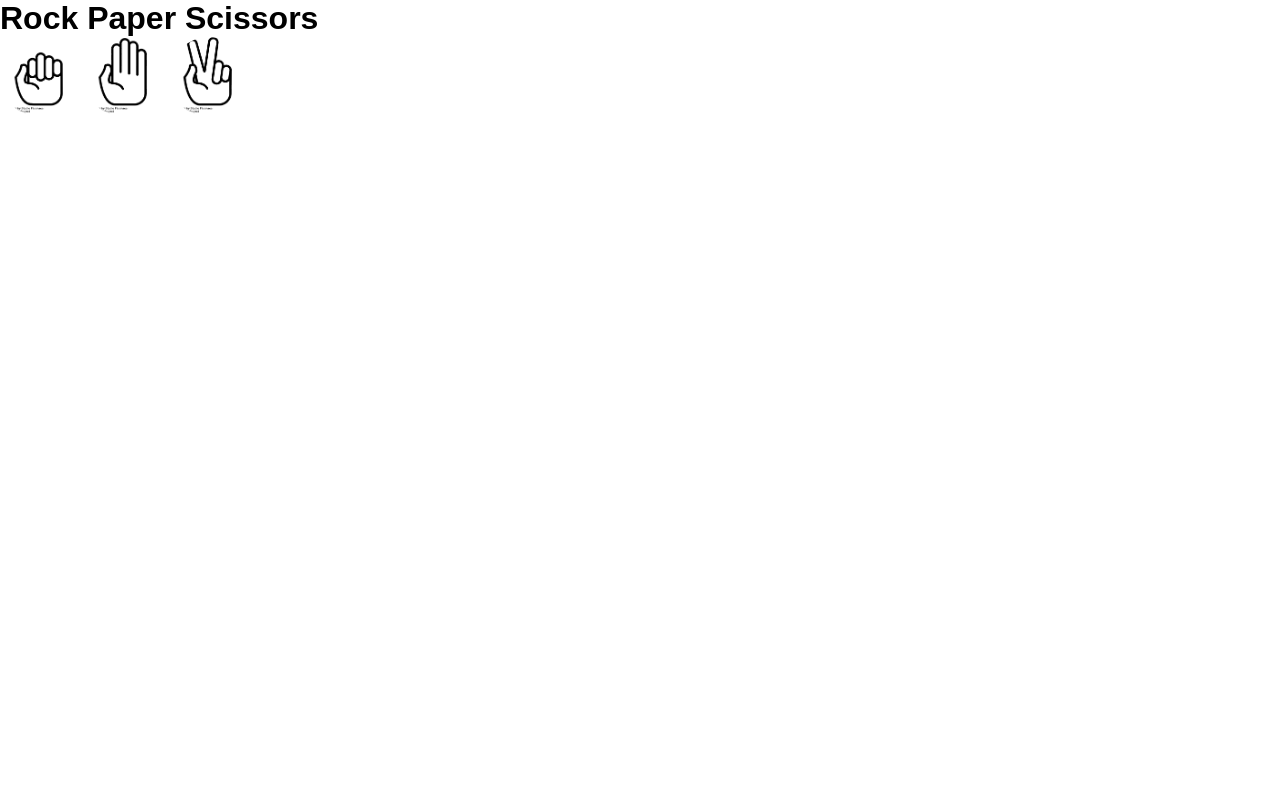
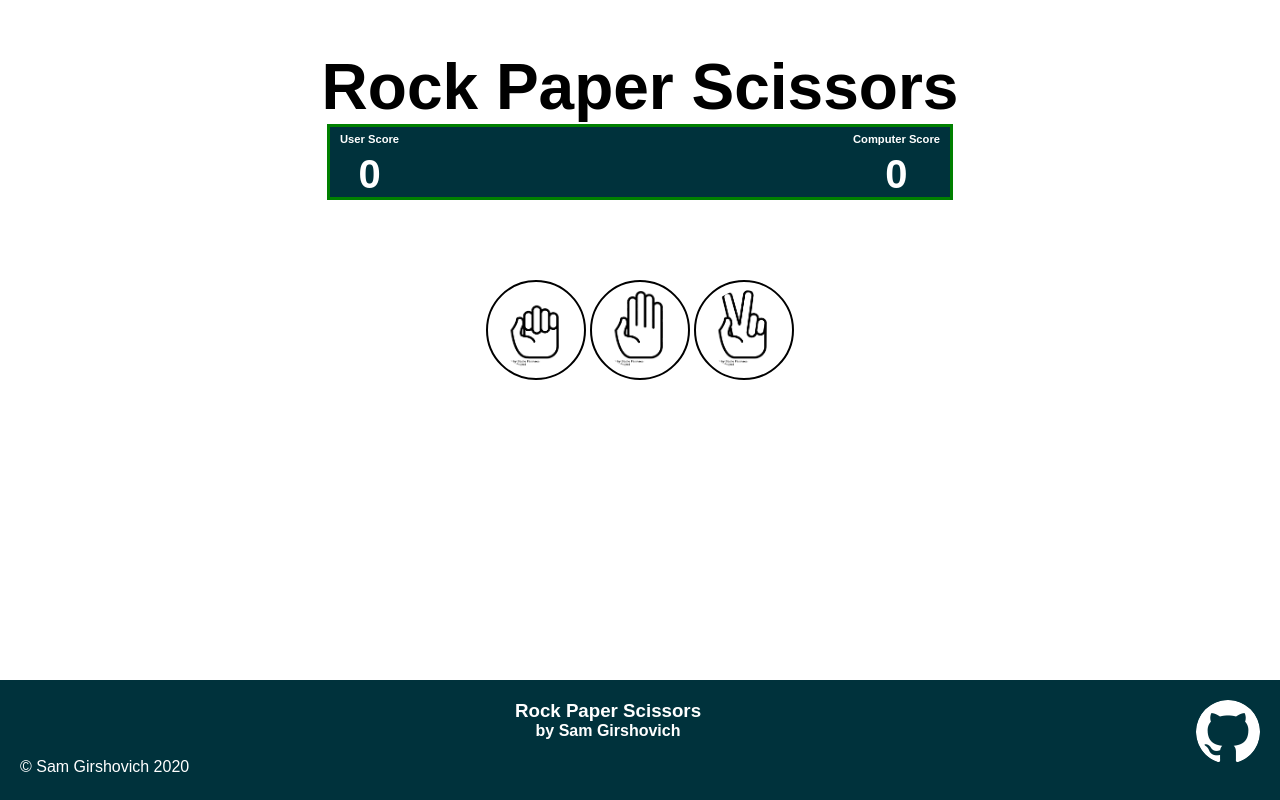
Before and after one commit to samg11/Rock-Paper-Scissors, a plain HTML site: page index.html in a window 1280 px wide. Drawn offline with Linux system fonts and the light colour scheme.

Commit message:
production

```diff
--- a/index.html
+++ b/index.html
@@ -7,9 +7,37 @@
 		<link rel="stylesheet" href="style\style.css">
 	</head>
 	<body>
-		<h1>Rock Paper Scissors</h1>
-		<img onclick="play('rock')" width="80" src="images\rock.png" alt="Rock">
-		<img onclick="play('paper')" width="80" src="images\paper.png" alt="Paper">
-		<img onclick="play('scissors')" width="80" src="images\scissors.png" alt="Scissors">
+		<header>
+			<h1>Rock Paper Scissors</h1>
+			<!--<h2>User Score: <a id="us">0</a></h2>-->
+			<!--<h2>Computer Score: <a id="cs">0</a></h2>-->
+			<div id="scoreBlock">
+				<h1 id="us"><a style="font-size:0.7rem;">User Score</a><br>0</h1>
+				<h1 id="cs"><a style="font-size:0.7rem;">Computer Score</a><br>0</h1>
+			</div>
+		</header>
+
+		<div id="userChoices">
+			<img onclick="play('rock')" src="images\rock.png" alt="Rock">
+			<img onclick="play('paper')" src="images\paper.png" alt="Paper">
+			<img onclick="play('scissors')" src="images\scissors.png" alt="Scissors">
+		</div>
+
+		<h3 id="more_results"></h3>
+		<h3 id="tr"></h3>
+
+		<footer>
+			<img onclick= 'openInNewTab("https://github.com/samg11");' style="float:right;" id="github_logo" src="images\github_logos\GitHub-Mark-Light-64px.png" alt="Github">
+			<center>
+			<h3 class='c'>Rock Paper Scissors</h3>
+			<h4 class='c'>by Sam Girshovich</h4>
+			</center>
+			<br>
+			<p style="float:left;">&copy Sam Girshovich 2020</p><br>
+			<p style="float:left;"></p>
+		</footer>
+</body>
+</html>
+		</footer>
 	</body>
 </html>
--- a/script/script.js
+++ b/script/script.js
@@ -21,13 +21,28 @@ function play(userChoice) {
 
 	// get winner
 	var cus = `${computerChoice.split('')[0] + userChoice.split('')[0]}`
-	if (cus == 'rr' ||cus == 'pp' || cus == 'ss') {var winner = "It was tie!"}
-	else if (cus == 'rs' || cus == 'pr' || cus == 'sp') {var winner = "Computer Wins!";computerScore++}
-	else if (cus == 'sr' || cus == 'rp' || cus == 'ps') {var winner = "User Wins!";userScore++}
+	if (cus == 'rr' ||cus == 'pp' || cus == 'ss') {
+		var winner = "It was tie!";
+	}
 
-	// debug logs
-	console.log(`The user chose ${userChoice}\nThe computer chose ${computerChoice}`)
-	console.log(computerChoice.split('')[0] + userChoice.split('')[0])
-	console.log(winner)
-	console.log(`User Score: ${userScore}\nComputer Score: ${computerScore}\nTotal rounds: ${number_of_rounds}`)
+	else if (cus == 'rs' || cus == 'pr' || cus == 'sp') {
+		var winner = `Computer Wins! ${computerChoice.toUpperCase()} beats ${userChoice.toUpperCase()}!`;computerScore++;
+	}
+
+	else if (cus == 'sr' || cus == 'rp' || cus == 'ps') {
+		var winner = `User  Wins! ${userChoice.toUpperCase()} beats ${computerChoice.toUpperCase()}!`;userScore++;
+	}
+
+	// output
+	document.getElementById("us").innerHTML = '<a style="font-size:0.7rem;">User Score: </a><br>' + userScore;
+	document.getElementById("cs").innerHTML = '<a style="font-size:0.7rem;">Computer Score: </a><br>' + computerScore;
+	document.getElementById("tr").innerHTML = "Total Rounds: " + number_of_rounds;
+	document.getElementById("more_results").innerHTML = winner;
 }
+
+function openInNewTab(href) {
+	Object.assign(document.createElement('a'), {
+	target: '_blank',
+	href,
+}).click();
+}
--- a/style/style.css
+++ b/style/style.css
@@ -1,6 +1,70 @@
 *{margin:0;padding:0;font-family:Arial,sans-serif;}
 
-img {
-	border: ;
+header {
+	text-align: center;
+	margin-top: 50px;
+}
+
+header>h1 {font-size:4rem;}
+header>h2 {float:top;}
+
+#scoreBlock {
+	margin: auto;
+	width: 600px;
+	height: 50px;
+	color: white;
+	background-color: rgb(0,50,60);
+	border: 3px solid green;
+	padding: 10px;
+}
+
+#scoreBlock > h1 {
+	position: relative;
+	font-size: 2.5rem;
+	bottom: 60%;
+}
+
+#scoreBlock>#us{float: left;}
+#scoreBlock>#cs{float: right;}
+
+#userChoices {
+	text-align: center;
+	margin-top: 80px;
+}
+
+#userChoices > img {
+	text-align: center;
+	width: 80px;
+	padding: 8px;
+	transition: 0.2s;
+	border: 2px black solid;
 	border-radius: 50%;
+	cursor: pointer;
 }
+
+#userChoices > img:hover {
+	background-color: #b0b0b0;
+	transition: 0.3s;
+}
+
+#userChoices>img:active{background-color: #dbdbdb;}
+
+body > h3 {
+	text-align:center;
+	margin-top: 80px;
+}
+
+footer {
+	position: fixed;
+	left: 0;
+	bottom: 0;
+	width: 100%;
+	background-color: rgb(0,50,60);
+	color: white;
+	text-align: center;
+	height: 10%;
+	padding: 20px;
+}
+
+footer > img {transition:2s;margin-right: 40px;cursor:pointer;border-radius: 50%;}
+footer > img:hover {transition:0.4s;background-color: #474747}
```
Also changed, not shown: images/github_logos/GitHub-Mark-Light-64px.png (added).
